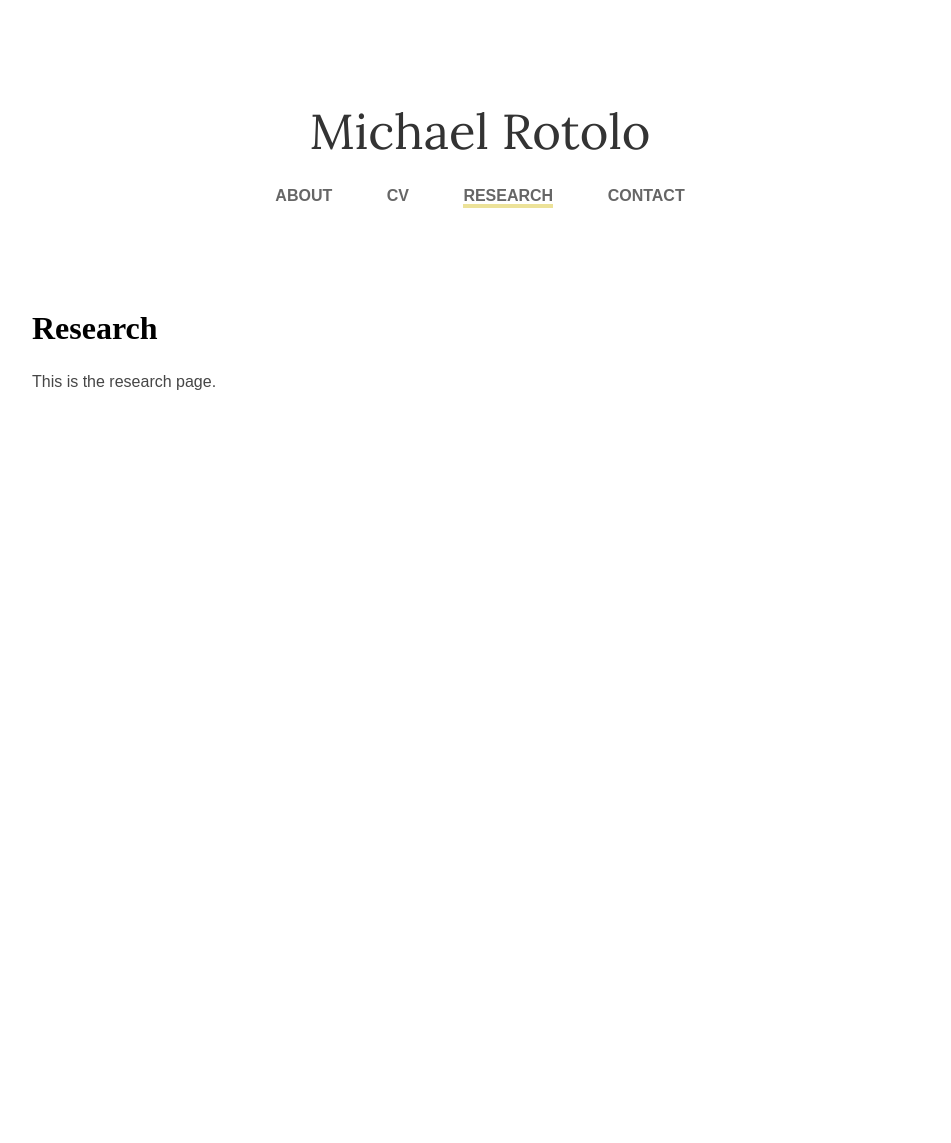
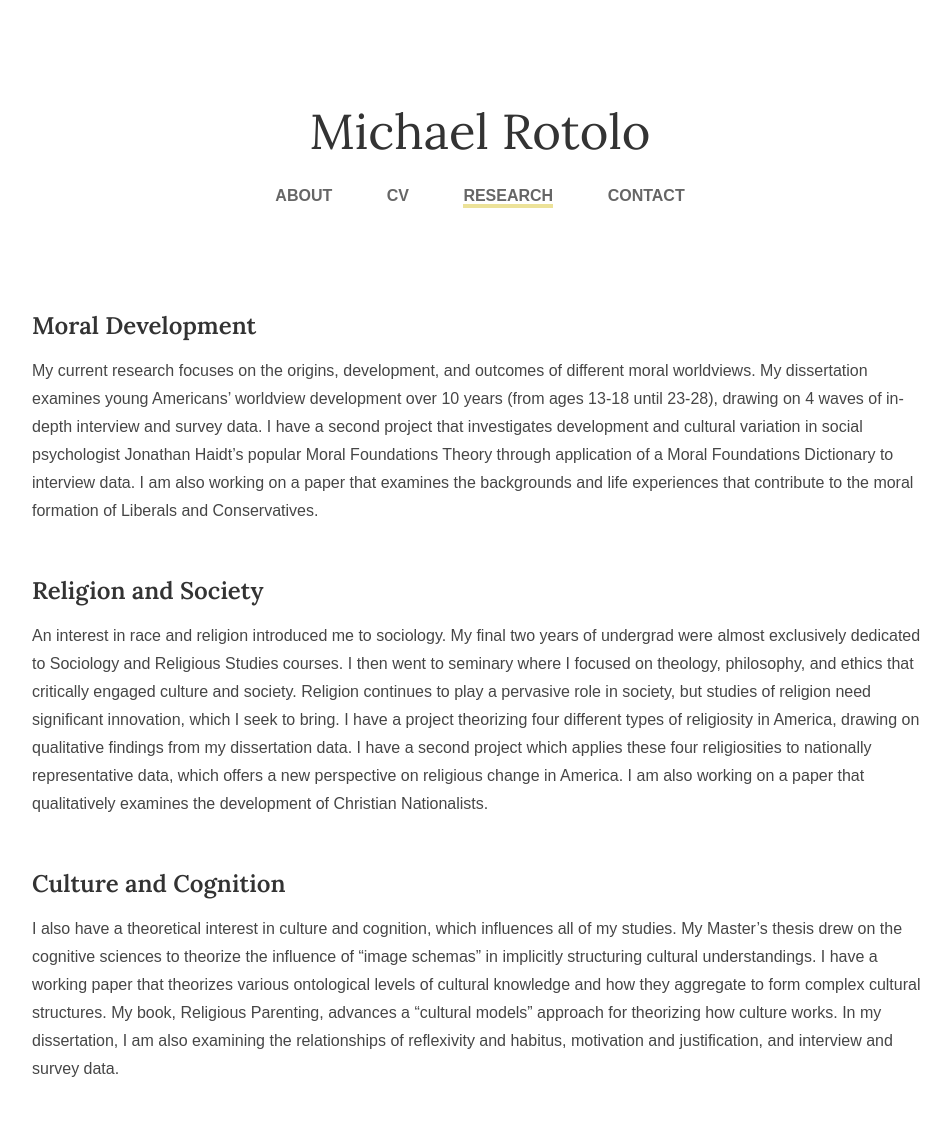
Before and after one commit to michaelrotolo/github.io, a Jekyll site: the page built from research/index.html, in a window 1280 px wide. Shown: the whole page, without its empty margins (160-1111 px from the left). Built offline with Jekyll 4.4.1, drawn with Linux system fonts in a browser that asks for light colours; some web fonts are replaced; before the commit the page ends 900 px from its top, so only the background shows below that.

Commit message:
Update index.html

```diff
--- a/research/index.html
+++ b/research/index.html
@@ -3,6 +3,13 @@ layout: default
 title: Research | Michael Rotolo
 ---
 <div class="blurb">
-	<h1>Research</h1>
-	<p>This is the research page.</p>
+	<h2>Moral Development</h2>
+	<p>My current research focuses on the origins, development, and outcomes of different moral worldviews. My dissertation examines young Americans’ worldview development over 10 years (from ages 13-18 until 23-28), drawing on 4 waves of in-depth interview and survey data. I have a second project that investigates development and cultural variation in social psychologist Jonathan Haidt’s popular Moral Foundations Theory through application of a Moral Foundations Dictionary to interview data. I am also working on a paper that examines the backgrounds and life experiences that contribute to the moral formation of Liberals and Conservatives.</p>
+
+	<h2>Religion and Society</h2>
+	<p>An interest in race and religion introduced me to sociology. My final two years of undergrad were almost exclusively dedicated to Sociology and Religious Studies courses. I then went to seminary where I focused on theology, philosophy, and ethics that critically engaged culture and society. Religion continues to play a pervasive role in society, but studies of religion need significant innovation, which I seek to bring. I have a project theorizing four different types of religiosity in America, drawing on qualitative findings from my dissertation data. I have a second project which applies these four religiosities to nationally representative data, which offers a new perspective on religious change in America. I am also working on a paper that qualitatively examines the development of Christian Nationalists.</p>
+
+	<h2>Culture and Cognition</h2>
+	<p>I also have a theoretical interest in culture and cognition, which influences all of my studies. My Master’s thesis drew on the cognitive sciences to theorize the influence of “image schemas” in implicitly structuring cultural understandings. I have a working paper that theorizes various ontological levels of cultural knowledge and how they aggregate to form complex cultural structures. My book, Religious Parenting, advances a “cultural models” approach for theorizing how culture works. In my dissertation, I am also examining the relationships of reflexivity and habitus, motivation and justification, and interview and survey data.</p>
+
 </div><!-- /.blurb -->
```
